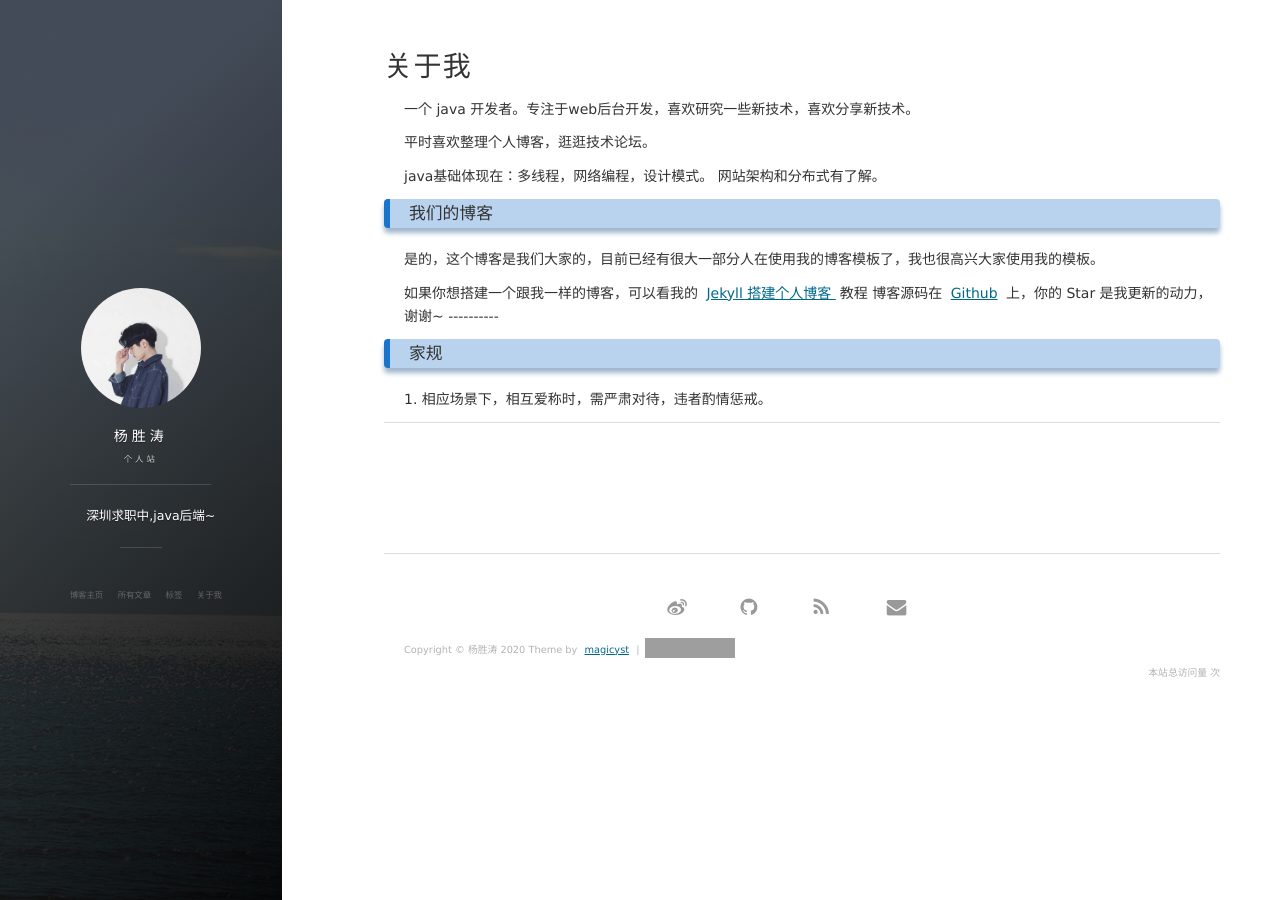
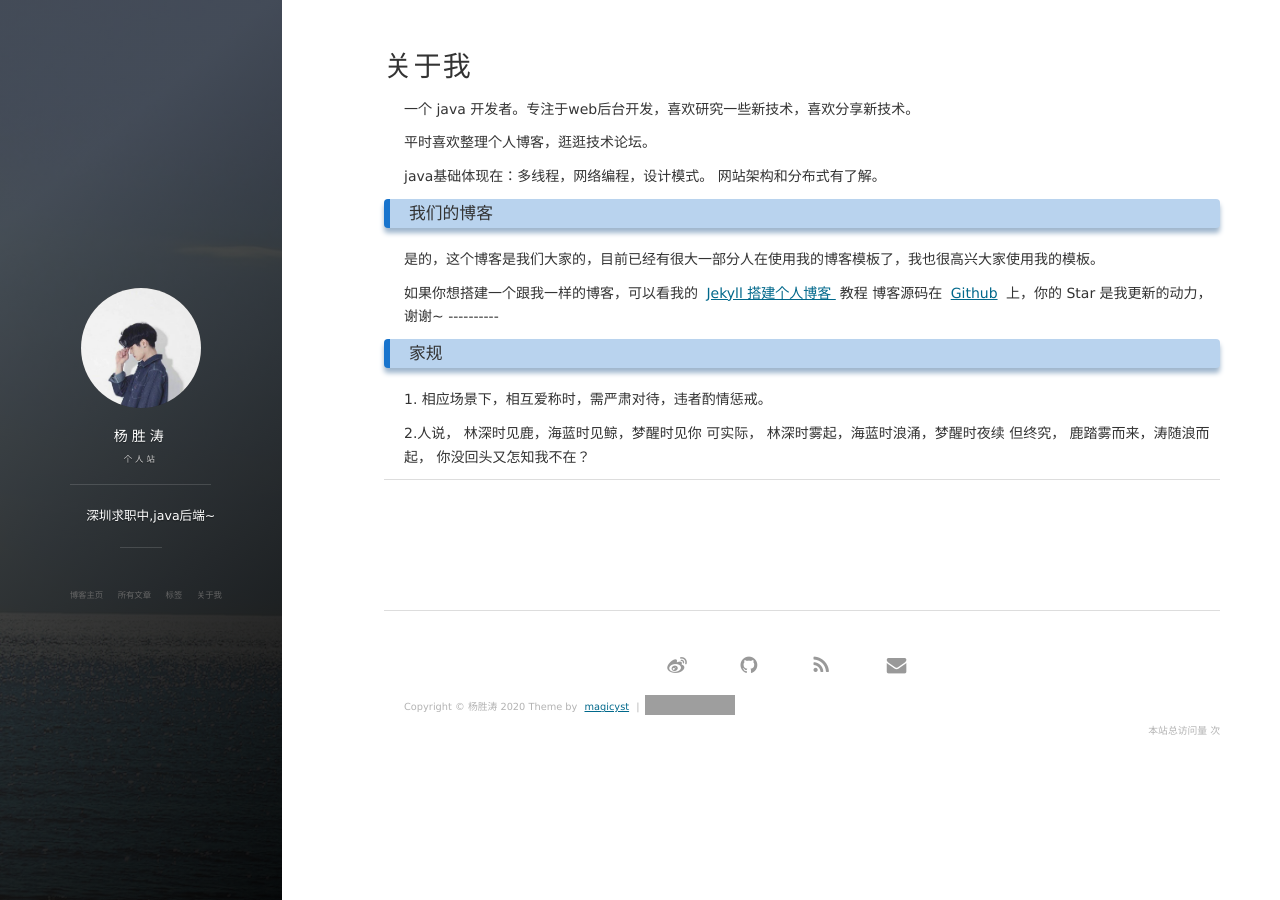
Before and after one commit to magicyst/magicyst.github.io, a Jekyll site: the page built from about.md, in a window 1280 px wide. Built offline with Jekyll 4.4.1, drawn with Linux system fonts in a browser that asks for light colours; nearby versions of some CDN libraries; comment, search, counter and statistics services are not loaded; grey boxes are pictures that could not be loaded.

Commit message:
Update about.md

```diff
--- a/about.md
+++ b/about.md
@@ -37,7 +37,13 @@ java基础体现在：多线程，网络编程，设计模式。
  1. 相应场景下，相互爱称时，需严肃对待，违者酌情惩戒。
 
 <p>
-
+ 2.人说，
+   林深时见鹿，海蓝时见鲸，梦醒时见你
+   可实际，
+   林深时雾起，海蓝时浪涌，梦醒时夜续
+   但终究，
+   鹿踏雾而来，涛随浪而起，
+   你没回头又怎知我不在？
 <p>
 
 
```
